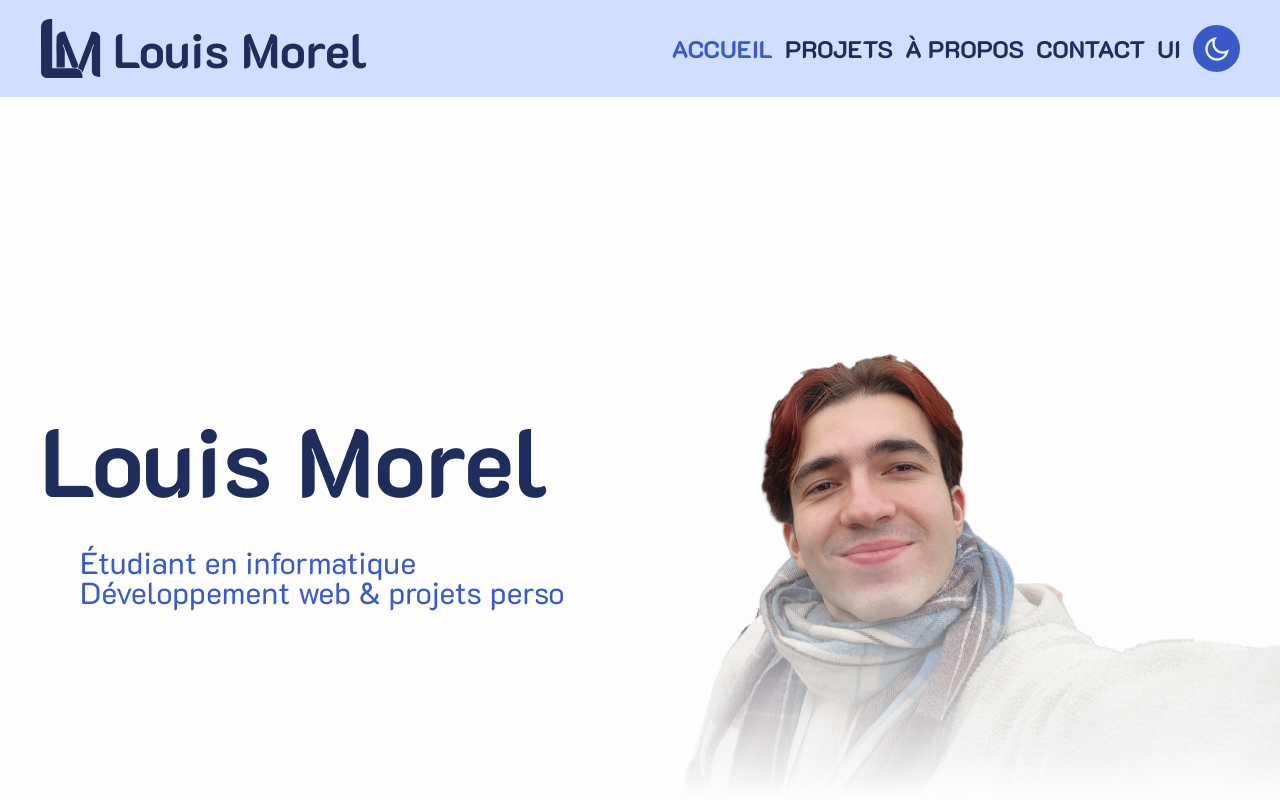
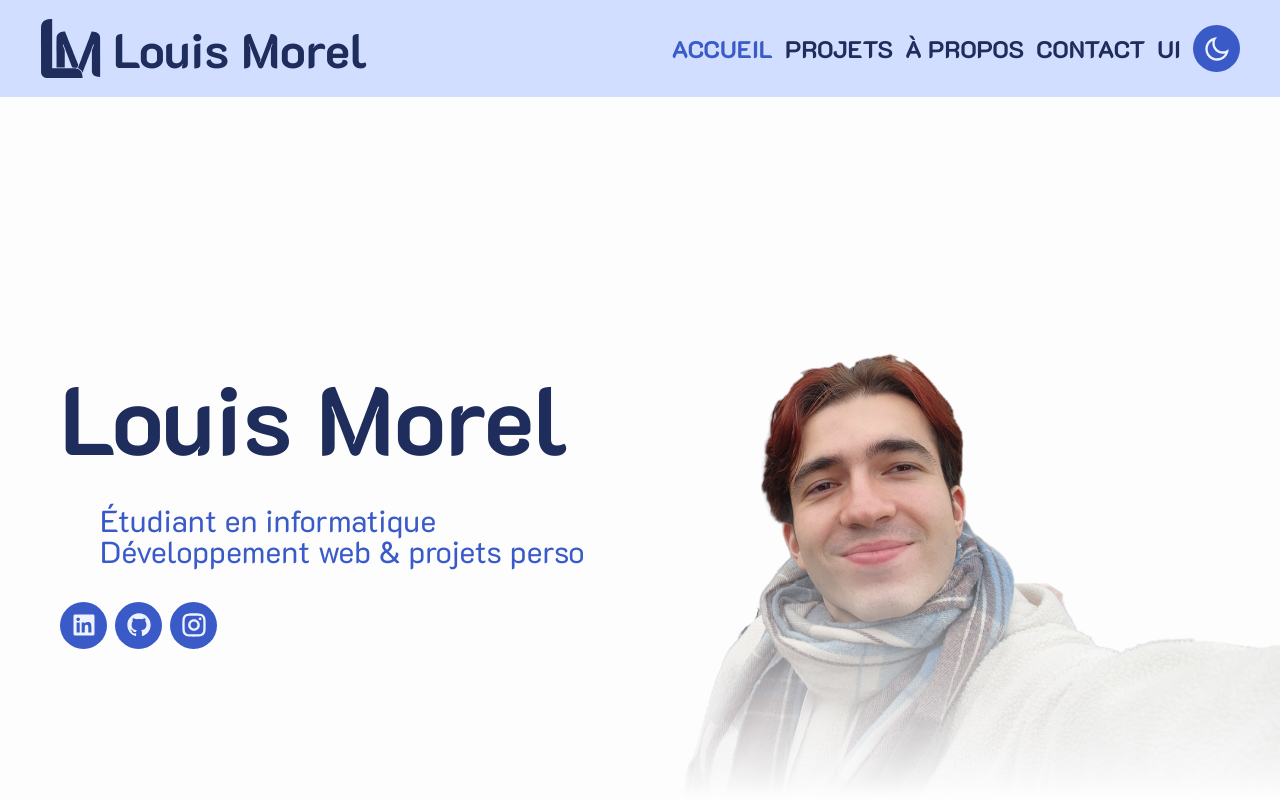
Before and after one commit to lm38550/portfolio, a Next.js app: page / in a window 1280 px wide. Shown: the top 800 px of the page. Built offline with nearby package versions, Linux system fonts and the light colour scheme.

Commit message:
(video 15) Making main page

```diff
--- a/src/app/page.tsx
+++ b/src/app/page.tsx
@@ -1,14 +1,11 @@
 import "@/style/globals.css"
-import {Title} from "@/ui/components/title/title"
-import {Typography} from "@/ui/design-system/typography/typography";
-import {Navigation} from "@/ui/components/navigation/navigation";
-import {Footer} from "@/ui/components/navigation/footer";
+import {LandingPageContainer} from "@/modules/landing-page/landing-page.container";
 
 
 export default function Home() {
     return (
         <>
-            <Title name="Louis Morel" img="/louis.png"/>
+            <LandingPageContainer/>
         </>
     )
 }
--- a/src/ui/components/title/title.tsx
+++ b/src/modules/landing-page/components/hero-top/hero-top.view.tsx
@@ -1,23 +1,20 @@
 import Image from "next/image";
 import {Typography} from "@/ui/design-system/typography/typography";
+import {SocialNetworksButtons} from "@/ui/components/navigation/social-networks-buttons";
 
-interface Props {
-    name: string;
-    img: string;
-}
-
-export const Title = ({ name, img }: Props) => {
+export const HeroTopView = () => {
     return (
         <main className="min-h-screen flex items-center justify-between">
-            <div className="flex flex-col items-start justify-center space-y-4 px-10">
-                <Typography variant="h1" component="h1">{name}</Typography>
-                <div className="px-10">
+            <div className="flex flex-col items-start justify-center space-y-4 px-15">
+                <Typography variant="h1" component="h1">Louis Morel</Typography>
+                <div className="pl-10 pb-5">
                     <Typography variant="body-lg" component="h2">Étudiant en informatique</Typography>
                     <Typography variant="body-lg" component="h2">Développement web & projets perso</Typography>
                 </div>
+                <SocialNetworksButtons/>
             </div>
             <div className="flex justify-end relative w-[600px] h-[600px]">
-                <Image src={img} alt="profile" fill className="object-cover"/>
+                <Image src="/img/louis.png" alt="profile" fill className="object-cover"/>
                 <div className="absolute inset-0 bg-gradient-to-t from-day-100 dark:from-night-100 via-transparent to-transparent"></div>
             </div>
         </main>
--- /dev/null
+++ b/src/modules/landing-page/landing-page.container.tsx
@@ -0,0 +1,5 @@
+import {LandingPageView} from "@/modules/landing-page/landing-page.view";
+
+export const LandingPageContainer = () => {
+    return <LandingPageView/>
+}
--- /dev/null
+++ b/src/modules/landing-page/landing-page.view.tsx
@@ -0,0 +1,11 @@
+import {HeroTopView} from "@/modules/landing-page/components/hero-top/hero-top.view";
+import {Title} from "@/ui/components/title/title";
+
+export const LandingPageView = () => {
+    return (
+        <>
+            <HeroTopView/>
+
+        </>
+    )
+}
```
Also changed, not shown: public/img/louis.png (renamed from public/louis.png).
